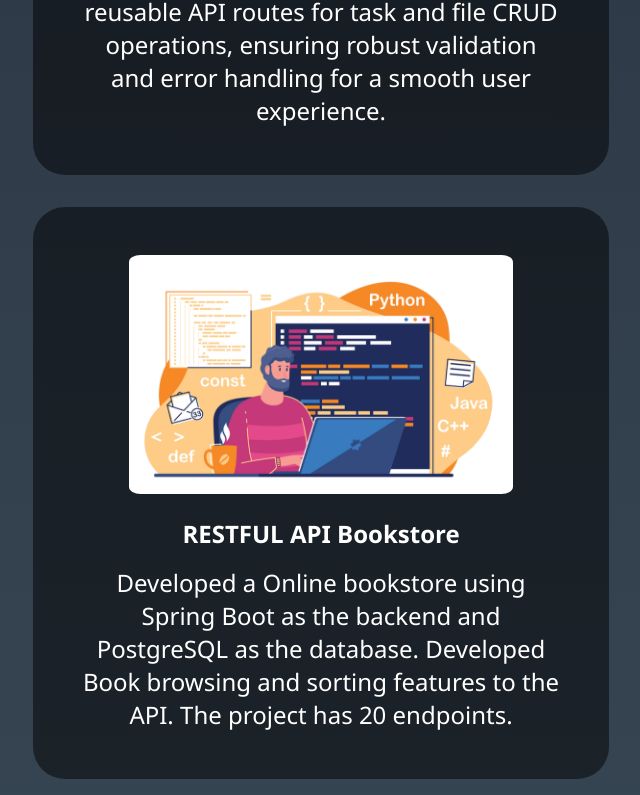
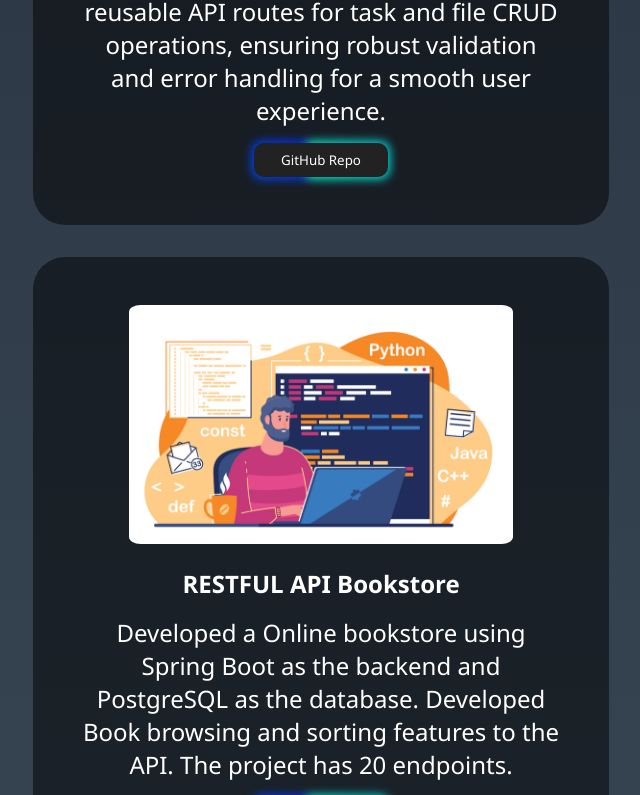
Before and after one commit to avidandrade/portfolio-website, a React (Vite) app: page / in a window 1280 px wide. Shown: the part 2254-3049 px from the top of the page, without its empty margins (319-959 px from the left). Built offline with nearby package versions, Linux system fonts and the light colour scheme.

Commit message:
Added button to project section.

```diff
--- a/src/Projectitem.jsx
+++ b/src/Projectitem.jsx
@@ -4,6 +4,13 @@
 import { motion } from 'framer-motion';
 
 function Project() {
+
+    const navigateToRepo = (url) => {
+        window.open(url, "_blank");
+    };
+
+
+
     return (
         <motion.div
             whileInView = {{opacity: 1, x: 0}}
@@ -25,7 +32,7 @@
                     </a>
                     <h7>Full Stack Task Manager App</h7>
                     <p>Led a team of four to develop a scalable task management app using Agile methodology, with a Node.js/Express backend, React/TypeScript frontend, and MySQL database. Designed seven reusable API routes for task and file CRUD operations, ensuring robust validation and error handling for a smooth user experience.</p>
-
+                    <button class="button-85" role="button" onClick={() => navigateToRepo("https://github.com/avidandrade/SE2-Project")} target="_blank">GitHub Repo</button>
                 </motion.div>
 
                 <motion.div
@@ -38,6 +45,7 @@
                     </a>
                     <h7>RESTFUL API Bookstore</h7>
                     <p>Developed a Online bookstore using Spring Boot as the backend and PostgreSQL as the database. Developed Book browsing and sorting features to the API. The project has 20 endpoints.</p>
+                    <button class="button-85" role="button" onClick={() =>navigateToRepo("https://github.com/avidandrade/Online-Bookstore-API")}>GitHub Repo</button>
                 </motion.div>
 
                 <motion.div
@@ -50,6 +58,7 @@
                     </a>
                     <h7>Resume AutoFill Extension</h7>
                     <p>Create a platform for hosting virtual events, conferences, and workshops. Include features such as live streaming, interactive Q&A sessions, networking opportunities, virtual booths, and attendee engagement tools.</p>
+                    <button class="button-85" role="button">GitHub Repo</button>
 
                 </motion.div>
             </motion.div>
--- a/src/index.css
+++ b/src/index.css
@@ -183,6 +183,7 @@
     gap: 2rem;
 }
 
+
 .img-project{
     border-radius: 3%;
     width: 100%;
@@ -245,6 +246,68 @@
     color: black;
 }
 
+
+/* CSS */
+.button-85 {
+  padding: 0.6em 2em;
+  border: none;
+  outline: none;
+  color: rgb(255, 255, 255);
+  background: #111;
+  cursor: pointer;
+  position: relative;
+  z-index: 0;
+  border-radius: 10px;
+  user-select: none;
+  -webkit-user-select: none;
+  touch-action: manipulation;
+}
+
+.button-85:before {
+  content: "";
+  background: linear-gradient(
+    45deg,
+    #00ffd5,
+    #002bff
+  );
+  position: absolute;
+  top: -2px;
+  left: -2px;
+  background-size: 400%;
+  z-index: -1;
+  filter: blur(5px);
+  -webkit-filter: blur(5px);
+  width: calc(100% + 4px);
+  height: calc(100% + 4px);
+  animation: glowing-button-85 20s linear infinite;
+  transition: opacity 0.3s ease-in-out;
+  border-radius: 10px;
+}
+
+@keyframes glowing-button-85 {
+  0% {
+    background-position: 0 0;
+  }
+  50% {
+    background-position: 400% 0;
+  }
+  100% {
+    background-position: 0 0;
+  }
+}
+
+.button-85:after {
+  z-index: -1;
+  content: "";
+  position: absolute;
+  width: 100%;
+  height: 100%;
+  background: #222;
+  left: 0;
+  top: 0;
+  border-radius: 10px;
+}
+
 @media (max-width:1024px){
 
     .image {
@@ -283,6 +346,7 @@
     }
 }
 @media(max-width:425px){
+
     .navbar{
         display: none;
     }
@@ -339,6 +403,7 @@
 }
 
 @media(max-width:367px){
+
     .btn-container p {
         font-size:13px;
     }
```
